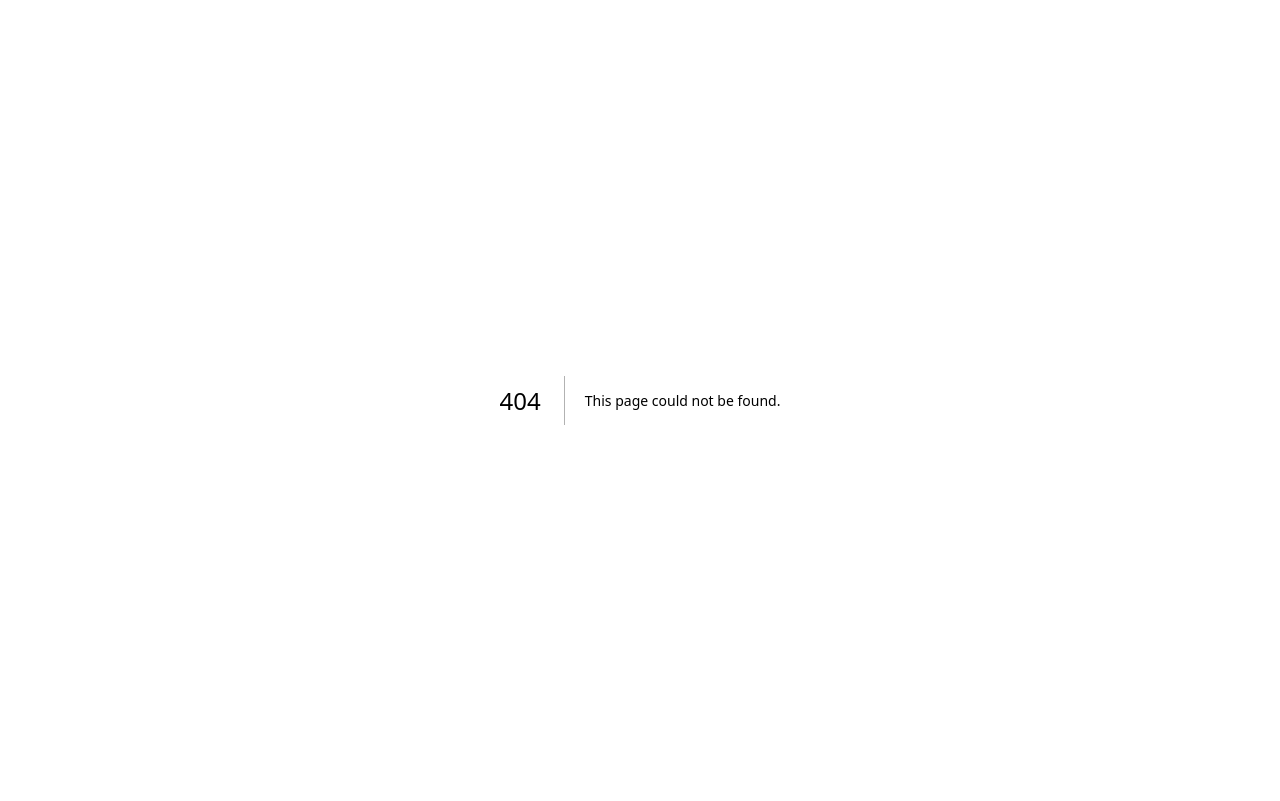
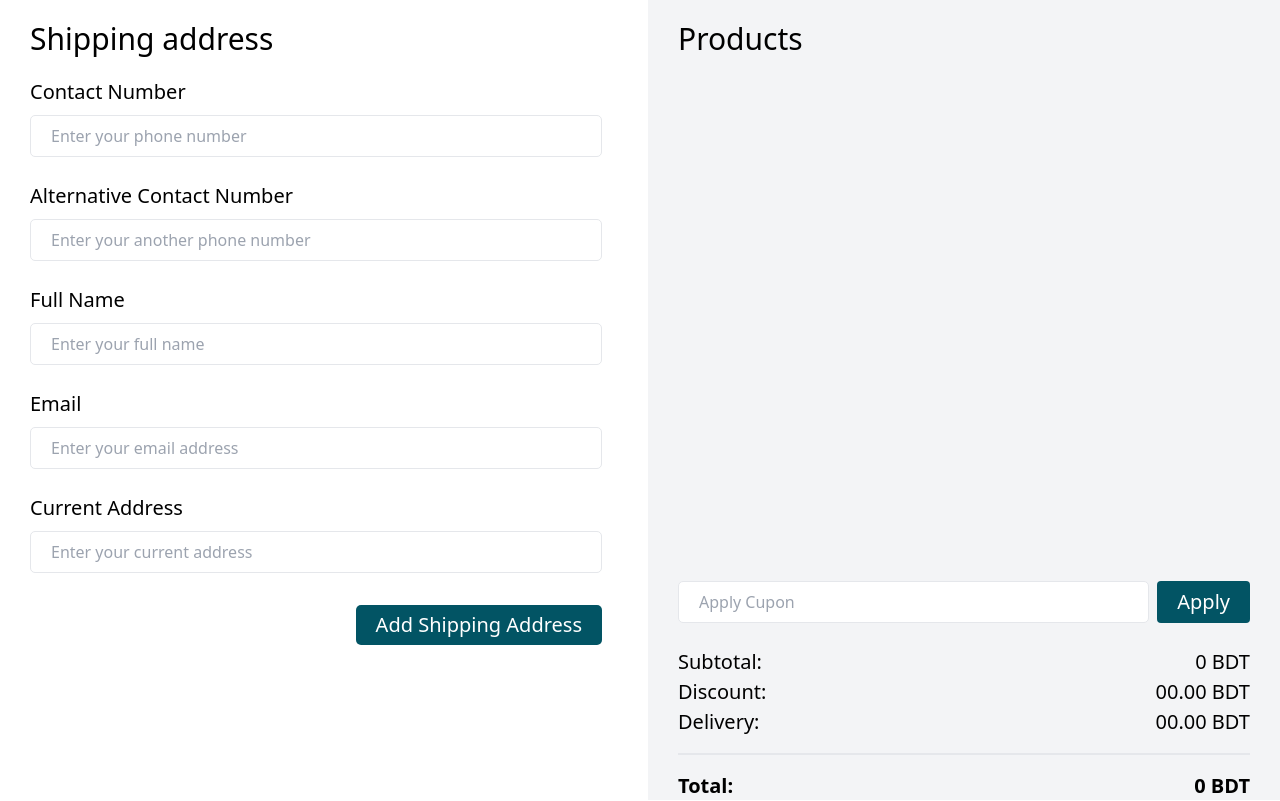
Before and after one commit to ZiadAbdulBari/e-house, a Next.js app in the folder ecommercr-frontend/: page /checkout in a window 1280 px wide. Before the commit this address had no page. Built offline with nearby package versions, Linux system fonts and the light colour scheme.

Commit message:
done:checkout page

```diff
--- a/ecommercr-frontend/components/Cart/Cart.jsx
+++ b/ecommercr-frontend/components/Cart/Cart.jsx
@@ -1,6 +1,6 @@
 import { CartContext } from "@/contaxt/CartContext";
 import { useContext, useEffect, useState } from "react";
-
+import Link from "next/link";
 const Cart = () => {
   const { cartData, cartCount, totalPrice, deleteCartData } = useContext(CartContext);
   const [isOpen, setIsOpen] = useState(false);
@@ -108,7 +108,7 @@ const Cart = () => {
             <p className="text-[18px] font-semibold">{totalPrice} BDT</p>
           </div>
           <div className="text-center w-full bg-[#025464] rounded-[5px] py-[10px] mt-6">
-            <button className="text-white font-semibold text-[20px]">Checkout</button>
+            <button className="text-white font-semibold text-[20px]"><Link href="./checkout">Checkout</Link> </button>
           </div>
         </div>
       </div>
--- a/ecommercr-frontend/components/Login/Login.jsx
+++ /dev/null
@@ -1,6 +0,0 @@
-const Login = ()=>{
-    return(
-        <h1>Login</h1>
-    )
-}
-export default Login;
--- a/ecommercr-frontend/components/Registration/Registration.jsx
+++ /dev/null
@@ -1,42 +0,0 @@
-import Link from "next/link";
-
-const Registration = () => {
-  return (
-    <div className="flex !w-screen h-screen justify-center items-center">
-      <div className="grid grid-flow-row gap-4 w-[400px]">
-        <div>
-          <div>
-            <label htmlFor="phone">Phone Number</label>
-          </div>
-          <input
-            type="text"
-            id="phone"
-            className="input"
-            placeholder="Enter your phone number"
-          />
-        </div>
-        <div>
-          <div>
-            <label htmlFor="password">Password</label>
-          </div>
-          <input
-            type="password"
-            id="password"
-            className="input"
-            placeholder="Enter your password"
-          />
-        </div>
-        <p>
-          If you have no account, please{" "}
-          <Link href="/signup" className="font-bold">
-            Login
-          </Link>
-        </p>
-        <div>
-          <button className="button">Registration</button>
-        </div>
-      </div>
-    </div>
-  );
-};
-export default Registration;
--- /dev/null
+++ b/ecommercr-frontend/layout/MainLayout.jsx
@@ -0,0 +1,15 @@
+import Cart from '@/components/Cart/Cart';
+import React from 'react';
+
+const MainLayout = ({children}) => {
+    return (
+        <div className="lg:container mx-auto">
+            <div>
+            {children}
+            </div>
+            <Cart/>
+        </div>
+    );
+};
+
+export default MainLayout;
--- /dev/null
+++ b/ecommercr-frontend/pages/checkout/index.jsx
@@ -0,0 +1,132 @@
+import { CartContext } from "@/contaxt/CartContext";
+import { useContext } from "react";
+const Checkout = () => {
+  const { cartData, totalPrice } = useContext(CartContext);
+  return (
+    <div className="lg:container mx-auto">
+      <div className="flex gap-4 w-full h-screen">
+        <div className="w-[50%] px-[30px]">
+          <p className="my-4 font-samibold text-[30px]">Shipping address</p>
+          <div className="mt-4">
+            <div>
+              <div>
+                <label htmlFor="phone" className="text-[20px]">Contact Number</label>
+              </div>
+              <input
+                type="text"
+                id="phone"
+                className="input !mt-2"
+                placeholder="Enter your phone number"
+              />
+            </div>
+            <div className="mt-6">
+              <div>
+                <label htmlFor="alter-contact" className="text-[20px]">Alternative Contact Number</label>
+              </div>
+              <input
+                type="text"
+                id="alter-contact"
+                className="input !mt-2"
+                placeholder="Enter your another phone number"
+              />
+            </div>
+            <div className="mt-6">
+              <div>
+                <label htmlFor="name" className="text-[20px]">Full Name</label>
+              </div>
+              <input
+                type="text"
+                id="name"
+                className="input !mt-2"
+                placeholder="Enter your full name"
+              />
+            </div>
+            <div className="mt-6">
+              <div>
+                <label htmlFor="email" className="text-[20px]">Email</label>
+              </div>
+              <input
+                type="email"
+                id="email"
+                className="input !mt-2"
+                placeholder="Enter your email address"
+              />
+            </div>
+            <div className="mt-6">
+              <div>
+                <label htmlFor="address" className="text-[20px]">Current Address</label>
+              </div>
+              <input
+                type="text"
+                id="address"
+                className="input !mt-2"
+                placeholder="Enter your current address"
+              />
+            </div>
+            <div className="flex justify-end mt-8">
+                <button className="rounded-[5px] px-[20px] bg-[#025464] text-white text-[20px] py-[5px]">Add Shipping Address</button>
+            </div>
+          </div>
+        </div>
+        <div className="w-[50%] bg-gray-100 px-[30px]">
+          <p className="my-4 font-samibold text-[30px]">Products</p>
+          <div className="h-[60%] overflow-y-scroll">
+            {cartData.length > 0 &&
+              cartData.map((product, index) => {
+                return (
+                  <div
+                    className="w-full flex justify-between items-center gap-4 py-[20px]"
+                    key={index}
+                  >
+                    <div className="w-[20%] border">
+                      <img
+                        src={product.image}
+                        alt=""
+                        className="h-full w-full object-cover"
+                      />
+                    </div>
+                    <div className="w-[60%]">
+                      <p className="text-[20px]">{product.title}</p>
+                    </div>
+                    <div className="w-[20%]">
+                      <p className="text-[20px]">{product.price} BDT</p>
+                    </div>
+                  </div>
+                );
+              })}
+          </div>
+          <div className="my-6 flex gap-2 justify-between">
+            <input
+              type="text"
+              placeholder="Apply Cupon"
+              className="input !mt-0"
+            />
+            <button className="px-[20px] bg-[#025464] rounded text-white text-[20px]">
+              Apply
+            </button>
+          </div>
+          <div>
+            <div className="flex justify-between">
+              <p className="text-[20px]">Subtotal:</p>
+              <p className="text-[20px]">{totalPrice} BDT</p>
+            </div>
+            <div className="flex justify-between">
+              <p className="text-[20px]">Discount:</p>
+              <p className="text-[20px]">00.00 BDT</p>
+            </div>
+            <div className="flex justify-between">
+              <p className="text-[20px]">Delivery:</p>
+              <p className="text-[20px]">00.00 BDT</p>
+            </div>
+            <div className="border w-full my-4"></div>
+            <div className="flex justify-between">
+              <p className="text-[20px] font-semibold">Total:</p>
+              <p className="text-[20px] font-semibold">{totalPrice} BDT</p>
+            </div>
+          </div>
+        </div>
+      </div>
+    </div>
+  );
+};
+export default Checkout;
--- a/ecommercr-frontend/pages/index.js
+++ b/ecommercr-frontend/pages/index.js
@@ -1,36 +1,35 @@
-import Section from '@/components/Section/Section'
-import { Inter } from 'next/font/google'
-import { useEffect, useState } from 'react'
-import axios from 'axios'
-import Cart from '@/components/Cart/Cart'
-import { CartProvider } from '@/contaxt/CartContext'
-const inter = Inter({ subsets: ['latin'] })
+import Section from "@/components/Section/Section";
+import { Inter } from "next/font/google";
+import { useEffect, useState } from "react";
+import axios from "axios";
+// import Cart from "@/components/Cart/Cart";
+import MainLayout from "@/layout/MainLayout";
+const inter = Inter({ subsets: ["latin"] });
 
 export default function Home() {
-  const [products,setProducts]=useState([]);
+  const [products, setProducts] = useState([]);
   // const setLocalData = ()=>{
   //   const cart = window.localStorage.getItem('cart-product');
   //   if(!cart){
   //     window.localStorage.setItem('cart-product',JSON.stringify([]));
   //   }
   // }
-  const getProduct = ()=>{
-    const URL = "https://dummyjson.com/products"
-    axios.get(URL)
-    .then(response=>{
-      setProducts(response.data.products)
-    })
-  }
-  useEffect(()=>{
+  const getProduct = () => {
+    const URL = "https://dummyjson.com/products";
+    axios.get(URL).then((response) => {
+      setProducts(response.data.products);
+    });
+  };
+  useEffect(() => {
     getProduct();
     // setLocalData();
-  },[]);
+  }, []);
   return (
-    <main>
-        <div className='lg:container mx-auto'>
-        <Section sectionName='New Arrival' products={products}/>
-        </div>
-        <Cart/>
-      </main>
-  )
+    <MainLayout>
+      <div>
+        <Section sectionName="New Arrival" products={products} />
+      </div>
+      {/* <Cart /> */}
+    </MainLayout>
+  );
 }
--- a/ecommercr-frontend/pages/product-detail/[id].jsx
+++ b/ecommercr-frontend/pages/product-detail/[id].jsx
@@ -1,4 +1,5 @@
 import { CartContext } from "@/contaxt/CartContext";
+import MainLayout from "@/layout/MainLayout";
 import axios from "axios";
 import { useRouter } from "next/router";
 import { useContext, useEffect, useState } from "react";
@@ -25,6 +26,7 @@ const Detail = () => {
     detailData();
   }, []);
   return (
+    <MainLayout>
       <div className="lg:container mx-auto">
         <div className="flex gap-8 h-full">
           <div className="image flex gap-4 w-[40%] h-[400px]">
@@ -178,6 +180,7 @@ const Detail = () => {
           </div>
         </div>
       </div>
+    </MainLayout>
   );
 };
 export default Detail;
```
Also changed, not shown: ecommercr-frontend/pages/signin/index.jsx (renamed from ecommercr-frontend/pages/signin/signin.jsx), ecommercr-frontend/pages/signup/index.jsx (renamed from ecommercr-frontend/pages/signup/signup.jsx). Lines whose indentation alone changed are shown as unchanged.
